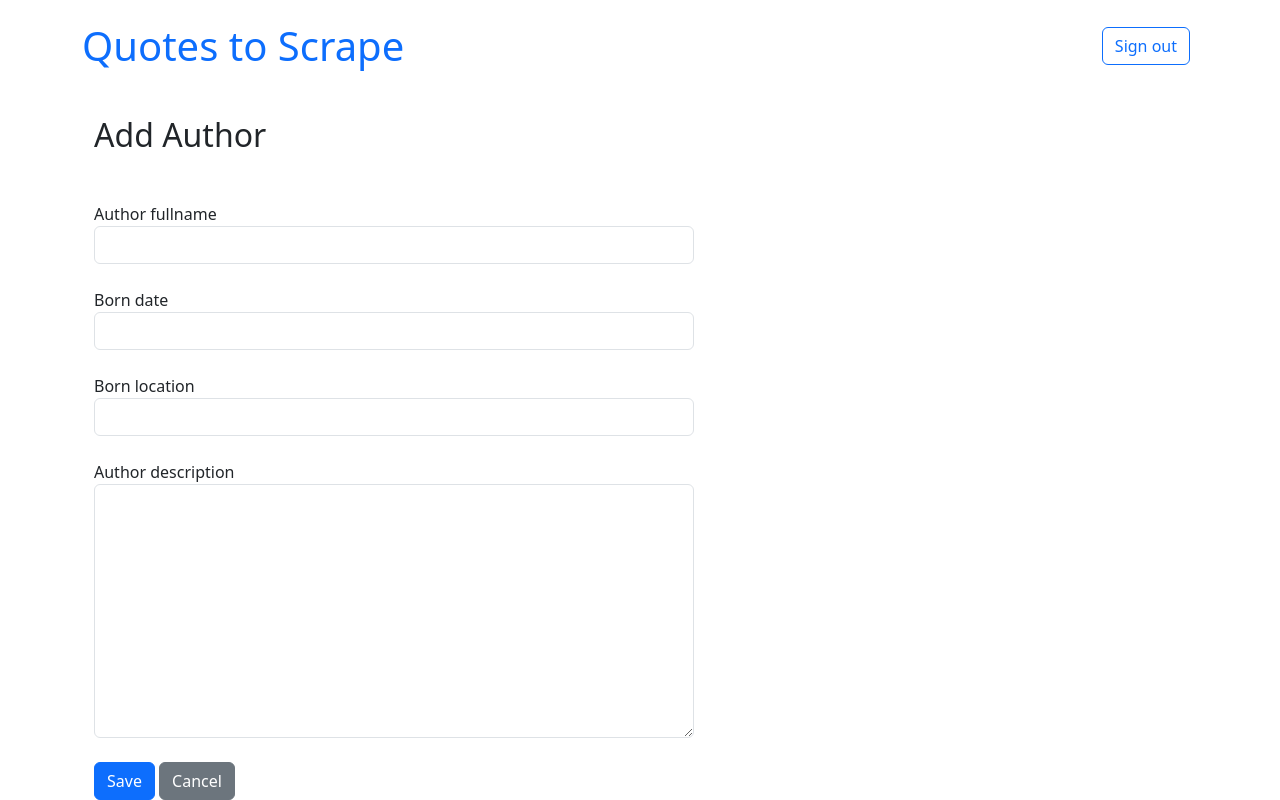
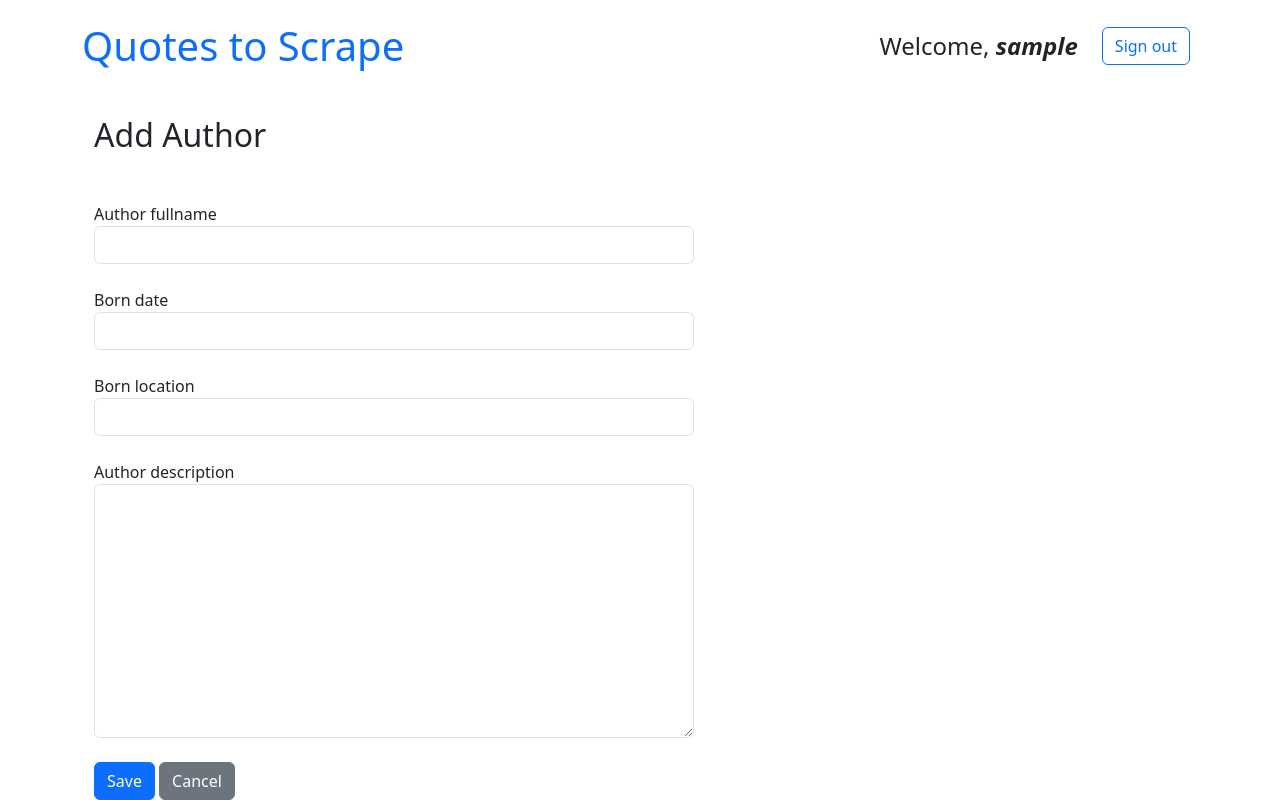
Before and after one commit to SergiiTernytskyi/goit-pyweb-hw-10, a Django app: page /author-add/ in a window 1280 px wide. Run offline with Django 5.2, Linux system fonts and the light colour scheme; the visitor is signed in with stand-in values (Sample User, id 1).

Commit message:
small fix

```diff
--- a/quotes/quotes_app/templates/quotes_app/base.html
+++ b/quotes/quotes_app/templates/quotes_app/base.html
@@ -20,8 +20,16 @@
                     >Quotes to Scrape</a
                 >
 
-                <div class="container-fluid justify-content-end">
+                <div class="container-fluid justify-content-end gap-4">
                     {% if user.is_authenticated %}
+
+                    <span class="fs-4"
+                        >Welcome,
+                        <span class="fw-bold fst-italic"
+                            >{{user.username}}</span
+                        ></span
+                    >
+
                     <form method="post" action="{% url 'users:signout' %}">
                         {% csrf_token %}
                         <button
--- a/quotes/users/templates/users/signout.html
+++ b/quotes/users/templates/users/signout.html
@@ -1,7 +1,10 @@
 {% extends 'quotes_app/base.html' %} {% block content %}
 
 <div class="container mt-3">
-    <h1>See You soon!</h1>
+    <h2>
+        See You soon!
+        <span class="fw-bold fst-italic fs-4">{{user.username}}</span>
+    </h2>
 </div>
 
 <script>
```
Also changed, not shown: pyproject.toml (added, +17 -0 lines), readme.md (added), 2 other files.
